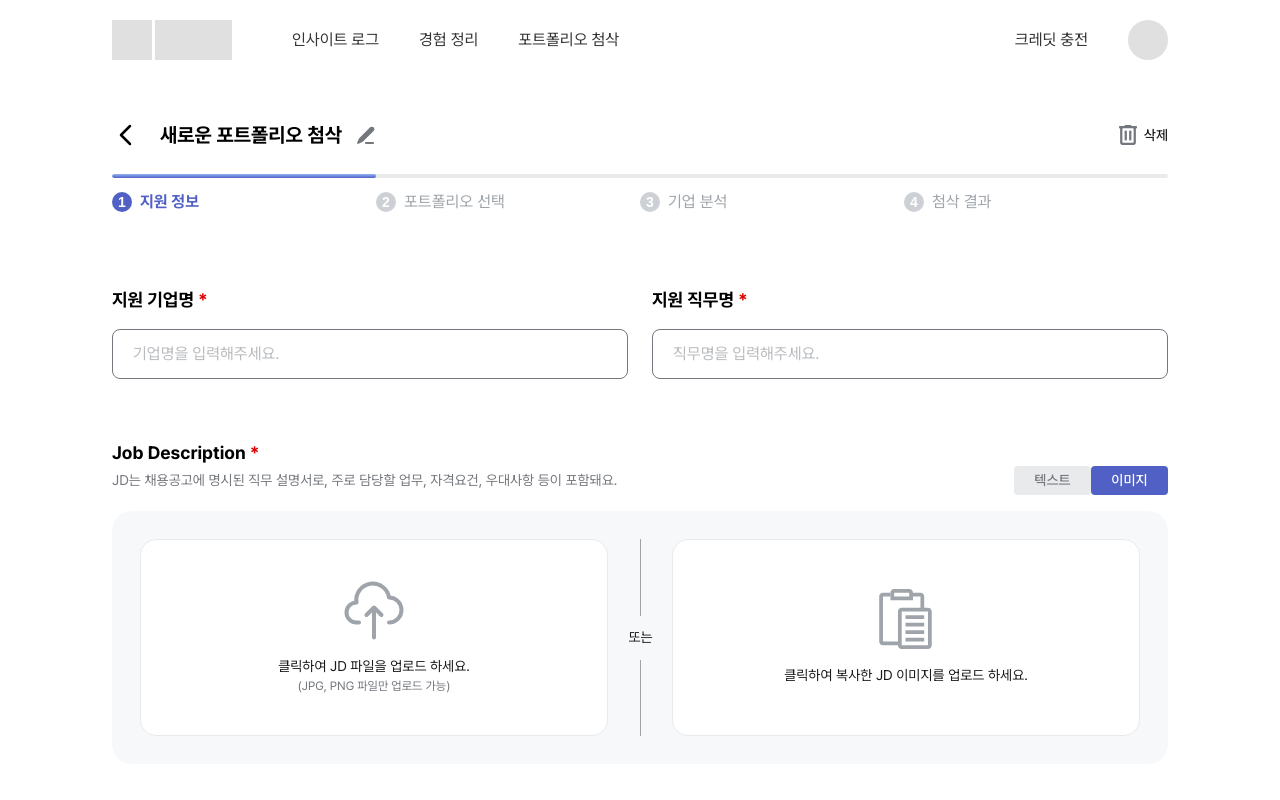
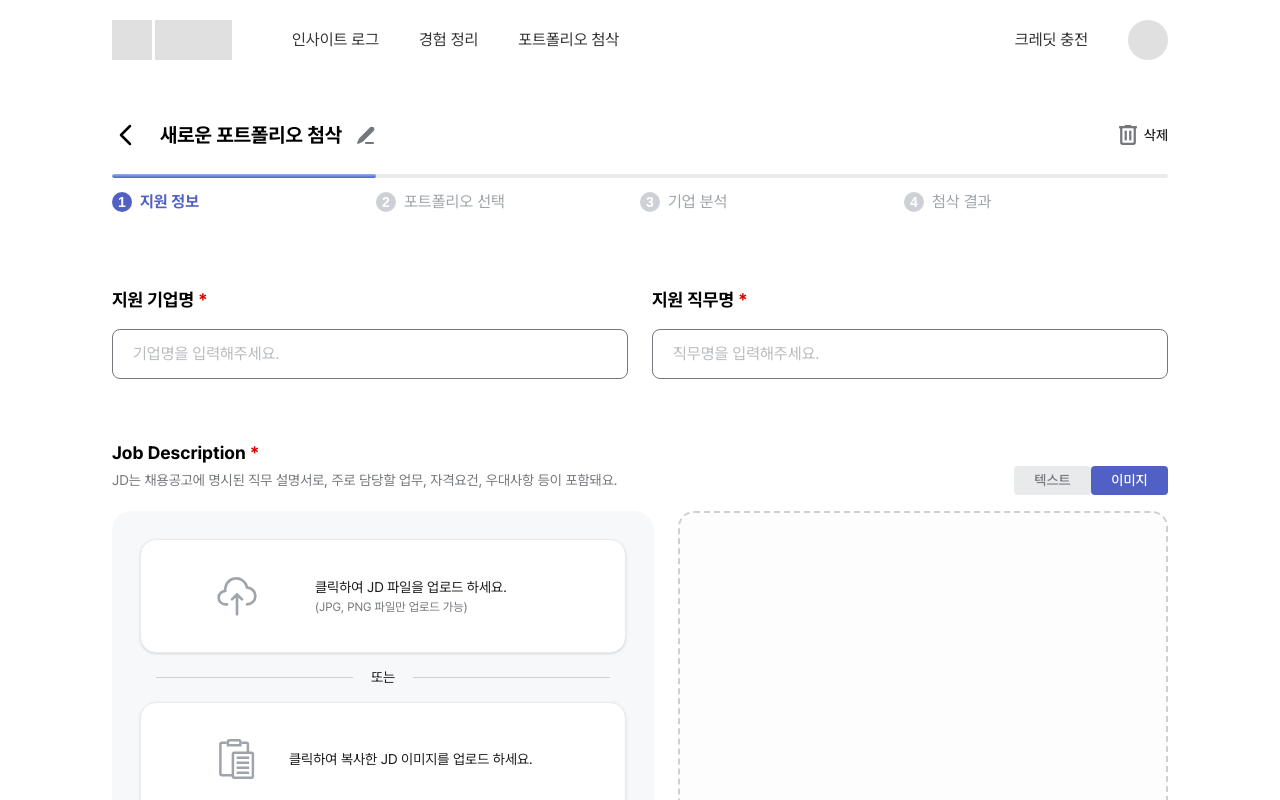
Before and after one commit to Teamie71/folioo-front, a Next.js app: page /correction/1 in a window 1280 px wide. Both pictures are taken after a click on the button "이미지". Shown: the top 800 px of the page. Built offline with nearby package versions, Linux system fonts and the light colour scheme.

Commit message:
✨ Feat: 첨삭 설정 페이지 - JD 이미지 업로드 섹션 UI 구현

```diff
--- a/src/app/(main)/correction/[id]/page.tsx
+++ b/src/app/(main)/correction/[id]/page.tsx
@@ -394,14 +394,15 @@ export default function CorrectionSettingsPage() {
                     placeholder='채용공고의 JD를 복사 후 붙여넣기 해주세요.'
                   />
                 ) : (
-                  <div className='relative rounded-[1.25rem] bg-[#F6F8FA] p-[1.75rem]'>
-                    <div className='grid h-full grid-cols-2 gap-[4rem]'>
-                      {/* 왼쪽: 파일 업로드 */}
-                      <div className='flex flex-col items-center justify-center gap-[1rem] rounded-[1rem] border border-[#E9EAEC] bg-[#FFFFFF] p-[2.5rem]'>
+                  <div className='flex gap-[1.5rem]'>
+                    {/* 왼쪽: 파일 업로드 옵션들 (회색 배경 섹션) */}
+                    <div className='flex flex-1 flex-col gap-[1rem] rounded-[1.25rem] bg-[#F6F8FA] p-[1.75rem]'>
+                      {/* 첫 번째: JD 파일 업로드 */}
+                      <div className='flex items-center gap-[3.625rem] rounded-[1rem] border border-[#E9EAEC] bg-[#FFFFFF] px-[4.75rem] py-[2.25rem] shadow-sm'>
                         <svg
                           xmlns='http://www.w3.org/2000/svg'
-                          width='60'
-                          height='60'
+                          width='40'
+                          height='40'
                           viewBox='0 0 60 60'
                           fill='none'
                         >
@@ -413,8 +414,7 @@ export default function CorrectionSettingsPage() {
                             strokeLinejoin='round'
                           />
                         </svg>
-                        <div>
-                          <div className='flex flex-col items-center text-center'>
+                        <div className='flex flex-col'>
                           <span className='text-[0.875rem] text-[#1A1A1A]'>
                             클릭하여 JD 파일을 업로드 하세요.
                           </span>
@@ -423,13 +423,20 @@ export default function CorrectionSettingsPage() {
                           </span>
                         </div>
                       </div>
+
+                      {/* 구분선 */}
+                      <div className='relative flex w-full items-center px-[1rem] py-[0.5rem]'>
+                        <div className='h-[1px] w-full bg-[#CDD0D5]' />
+                        <div className='absolute left-1/2 flex h-[2.75rem] w-[3.75rem] -translate-x-1/2 items-center justify-center bg-[#F6F8FA] text-center text-[0.875rem] text-[#1A1A1A]'>
+                          또는
+                        </div>
                       </div>
 
-                      {/* 오른쪽: 이미지 업로드 */}
-                      <div className='flex flex-col items-center justify-center gap-[1rem] rounded-[1rem] border border-[#E9EAEC] bg-[#FFFFFF]'>
+                      {/* 두 번째: 복사한 JD 이미지 업로드 */}
+                      <div className='flex items-center gap-[2rem] rounded-[1rem] border border-[#E9EAEC] bg-[#FFFFFF] px-[4.75rem] py-[2.25rem] shadow-sm'>
                         <svg
-                          width='60'
-                          height='60'
+                          width='40'
+                          height='40'
                           viewBox='0 0 60 60'
                           fill='none'
                           xmlns='http://www.w3.org/2000/svg'
@@ -443,20 +450,19 @@ export default function CorrectionSettingsPage() {
                             fill='#9EA4A9'
                           />
                         </svg>
-
-                        <span className='text-center text-[0.875rem] text-[#1A1A1A]'>
+                        <span className='text-[0.875rem] text-[#1A1A1A]'>
                           클릭하여 복사한 JD 이미지를 업로드 하세요.
                         </span>
                       </div>
                     </div>
 
-                    {/* 중앙 구분선 */}
-                    <div className='absolute top-0 left-1/2 flex h-full items-center'>
-                      <div className='h-[78%] w-[1px] bg-[#9EA4A9]' />
-                      <div className='absolute top-1/2 left-1/2 flex h-[2.75rem] w-[3.75rem] -translate-x-1/2 -translate-y-1/2 items-center justify-center bg-[#F6F8FA] text-center text-[0.875rem] text-[#1A1A1A]'>
-                        또는
-                      </div>
-                    </div>
+                    {/* 오른쪽: 드롭존/미리보기 영역 (섹션 밖) */}
+                    <div
+                      className='flex flex-1 items-center justify-center rounded-[1rem] border-2 border-dashed bg-[#FDFDFD]'
+                      style={{
+                        borderColor: '#CDD0D5',
+                      }}
+                    ></div>
                   </div>
                 )}
               </div>
```
Lines whose indentation alone changed are shown as unchanged.
